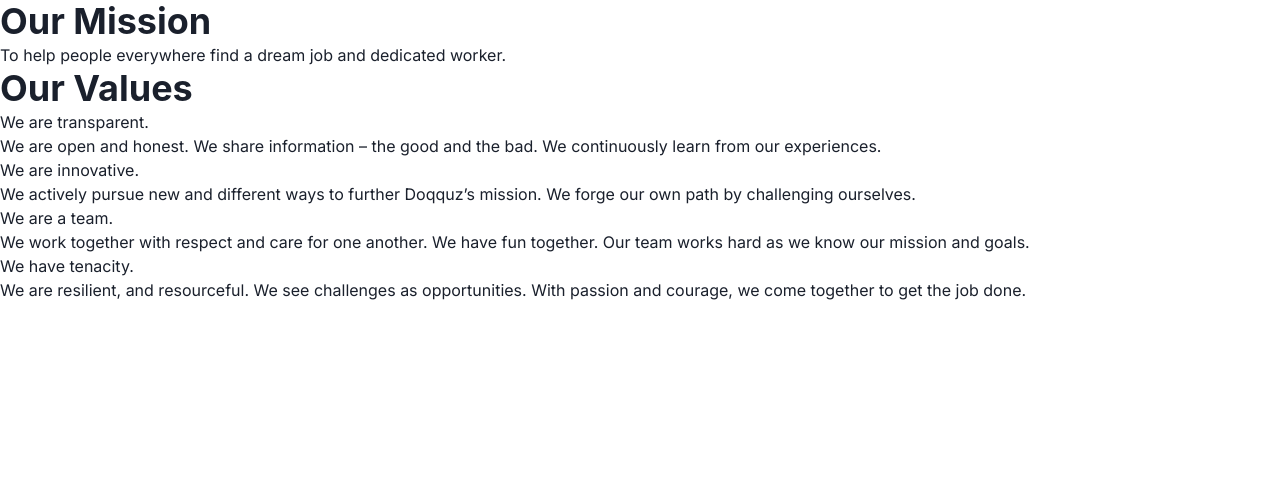
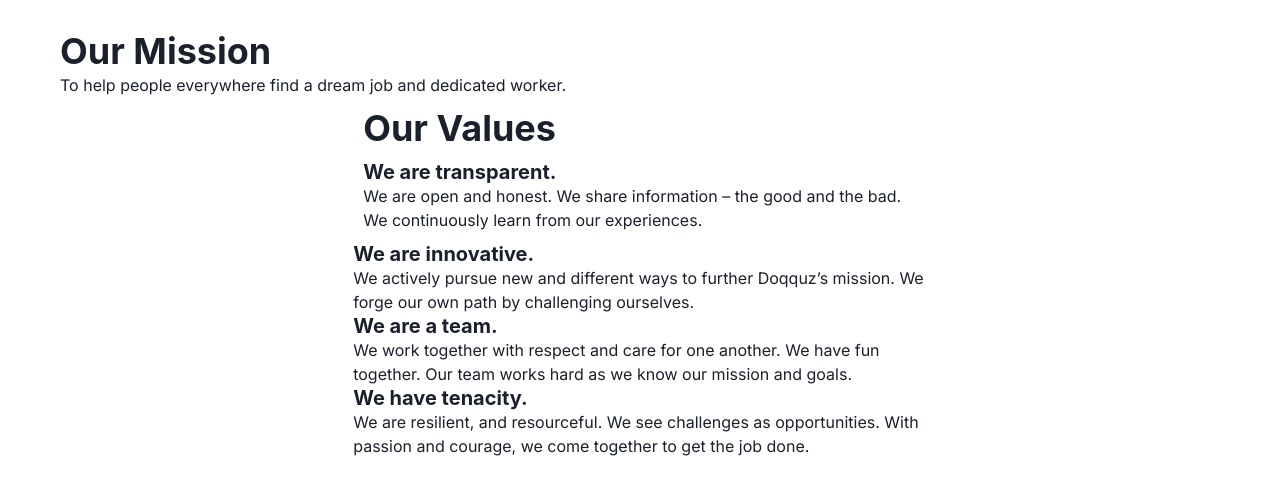
Before and after one commit to EkberAkh/doqquz.az, a Next.js app: page /en/about in a window 1280 px wide. Shown: the top 494 px of the page. Built offline with nearby package versions, Linux system fonts and the light colour scheme.

Commit message:
public branch

```diff
--- a/src/app/[locale]/about/page.tsx
+++ b/src/app/[locale]/about/page.tsx
@@ -1,6 +1,6 @@
 import React from "react";
 import { useTranslations } from "next-intl";
-import { Text, Box, Heading } from "@chakra-ui/react";
+import { Text, Box, Heading, Container } from "@chakra-ui/react";
 
 const About = () => {
   const t = useTranslations();
@@ -10,24 +10,49 @@
         <Box
           display="flex"
           flexDirection="column"
-          justifyContent="start"
+          justifyContent="center"
+          pl="30px"
+          ml="30px"
+          mt="30px"
           alignItems="left"
+          // backgroundImage="url('/public/mission(2).svg')"
         >
           <Heading>{t("About.mission.title")}</Heading>
-          <Text>{t("About.mission.body")}</Text>
+
+          <Text mg="5px">{t("About.mission.body")}</Text>
           <Text>{/* <h1>{t("About.body.subtitle")}</h1> */}</Text>
         </Box>
-        <Box>
-          <Heading>{t("About.value.title")}</Heading>
-          <Text> {t("About.value.body.transparent.subtitle")}</Text>
-          <Text> {t("About.value.body.transparent.caption")}</Text>
-          <Text>{t("About.value.body.innovative.subtitle")}</Text>
-          <Text>{t("About.value.body.innovative.caption")}</Text>
-          <Text>{t("About.value.body.team.subtitle")}</Text>
-          <Text>{t("About.value.body.team.caption")}</Text>
-          <Text>{t("About.value.body.tenacity.subtitle")}</Text>
-          <Text>{t("About.value.body.tenacity.caption")}</Text>
-        </Box>
+        <Container bgImage="url(public/mission(2).svg)">
+          <Box margin="10px">
+            <Heading>{t("About.value.title")}</Heading>
+          </Box>
+          <Box margin="10px">
+            <Heading as="h4" size="md">
+              {t("About.value.body.transparent.subtitle")}
+            </Heading>
+
+            <Text> {t("About.value.body.transparent.caption")}</Text>
+          </Box>
+          <Box>
+            <Heading as="h4" size="md">
+              {t("About.value.body.innovative.subtitle")}
+            </Heading>
+
+            <Text>{t("About.value.body.innovative.caption")}</Text>
+          </Box>
+          <Box>
+            <Heading as="h4" size="md">
+              {t("About.value.body.team.subtitle")}
+            </Heading>
+            <Text>{t("About.value.body.team.caption")}</Text>
+          </Box>
+          <Box>
+            <Heading as="h4" size="md">
+              {t("About.value.body.tenacity.subtitle")}
+            </Heading>
+            <Text>{t("About.value.body.tenacity.caption")}</Text>
+          </Box>
+        </Container>
       </Box>
     </>
   );
```
Also changed, not shown: public/mission (2).svg (added).
